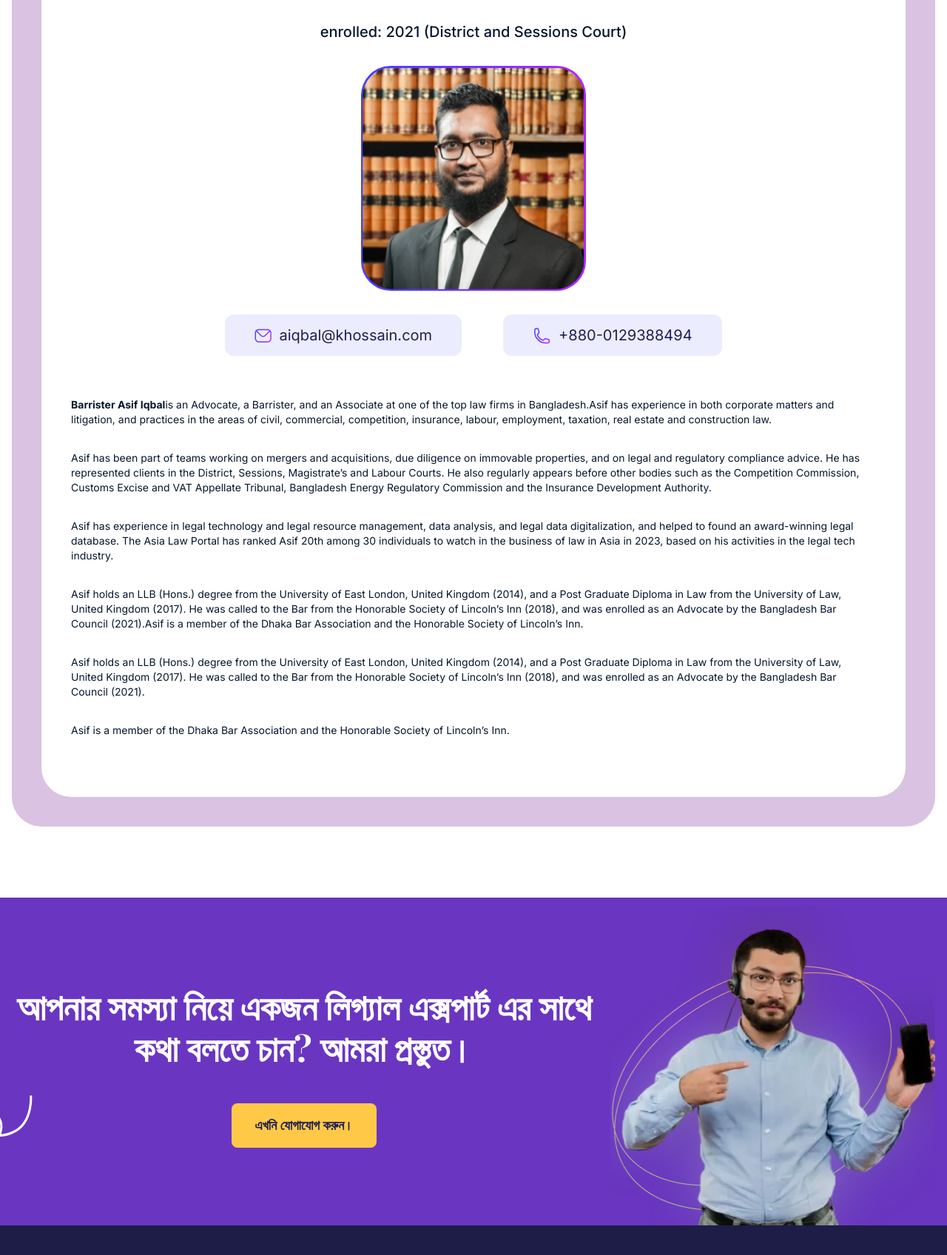
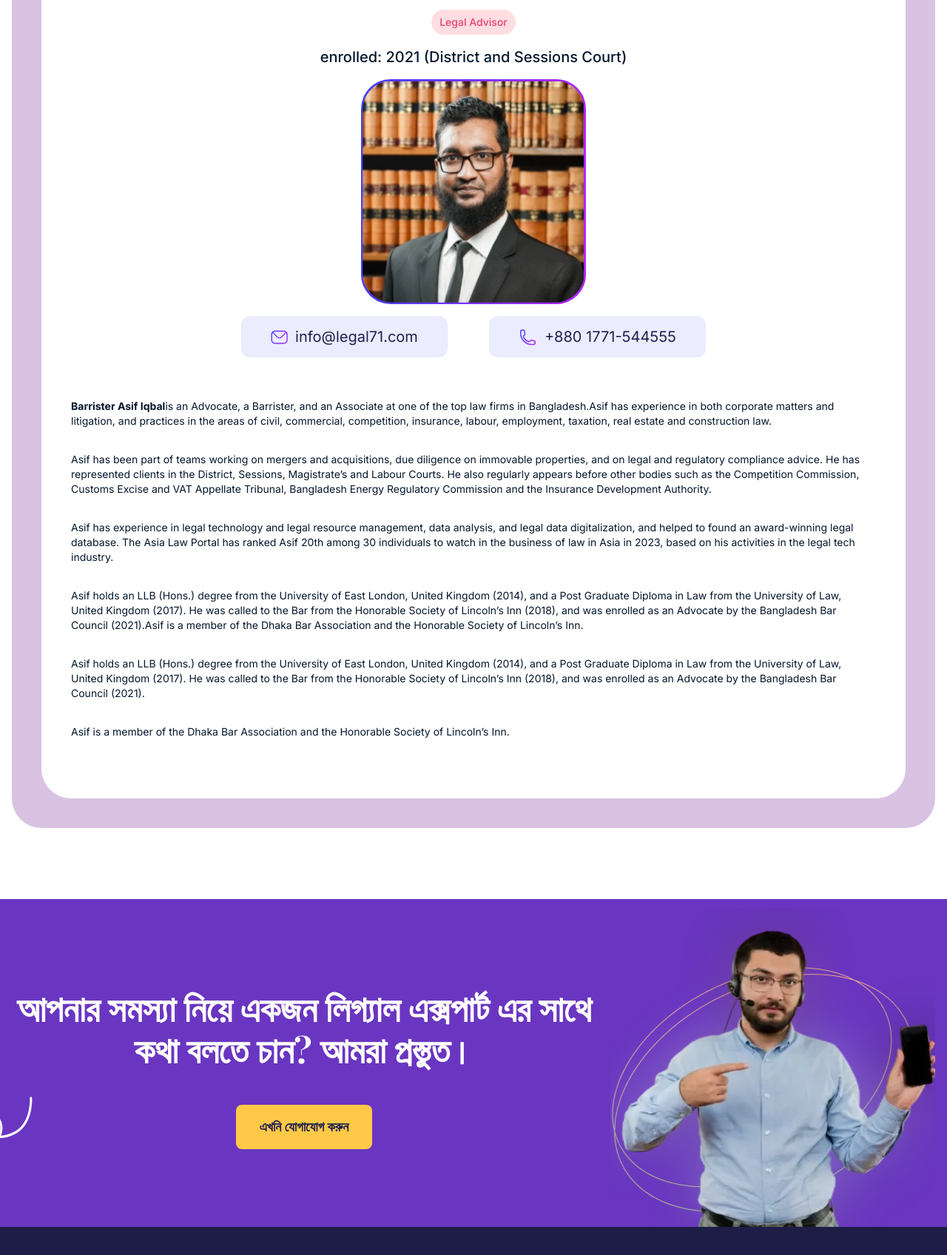
Before and after one commit to qtecsolution/legal-71, a website: page src/Barrister-Asif-Iqbal.html in a window 1280 px wide. Shown: the part 382-2078 px from the top of the page at 74% size. Drawn offline with nearby package versions, Linux system fonts and the light colour scheme; a web font is replaced by a local one.

Commit message:
[Done] some modification

```diff
--- a/src/Barrister-Asif-Iqbal.html
+++ b/src/Barrister-Asif-Iqbal.html
@@ -95,10 +95,14 @@
           <div
             class="bg-white rounded-2xl md:rounded-3xl lg:rounded-[40px] py-5 md:py-10 lg:py-20  sm:px-3 px-2 md:px-5 lg:px-10">
             <div class="space-y-14">
-              <div class="flex flex-col gap-8 items-center">
+              <div class="flex flex-col gap-4 items-center">
                 <h1 class="text-[#202050] text-[48px] font-bold">
                   Barrister Asif Iqbal
                 </h1>
+                <span
+                  class="text-[#E54172] text-sm font-medium capitalize bg-[#FFDDE1] py-[7px] px-[11px] rounded-full">
+                  Legal Advisor
+                </span>
                 <p class="paragraph-text text-xl font-medium">
                   enrolled: 2021 (District and Sessions Court)
                 </p>
@@ -122,7 +126,7 @@
                       </defs>
                     </svg>
                     <p class="text-[#202050] text-xl">
-                      aiqbal@khossain.com
+                      info@legal71.com
                     </p>
                   </div>
 
@@ -141,7 +145,7 @@
                       </defs>
                     </svg>
                     <p class="text-[#202050] text-xl">
-                      +880-0129388494
+                      +880 1771-544555
                     </p>
                   </div>
                 </div>
@@ -212,7 +216,7 @@
             </h1>
 
             <a href="tel:+8801771544555" class="py-4 px-8 bg-[#FFC947] rounded-lg text-[#202050] text-lg font-semibold">
-              এখনি যোগাযোগ করুন।
+              এখনি যোগাযোগ করুন
             </a>
           </div>
           <div class="">
```
Also changed, not shown: index.html (+7 -7 lines), src/Md-Riyadul-Islam.html (+7 -4 lines), src/Mosharraf-Hossain-Rubel.html (+8 -5 lines), src/VAT-TAX-details.html (+1 -1 lines), src/VAT-TAX-services.html (+1 -1 lines), src/about-us.html (+1 -1 lines), src/all-services.html (+2 -2 lines), src/consultancy-management-details.html (+1 -1 lines), src/consultancy-management.html (+1 -1 lines), src/financial-services-details.html (+1 -1 lines), src/financial-services.html (+1 -1 lines), src/registration-license-details.html (+1 -1 lines), src/registration-license.html (+1 -1 lines).
